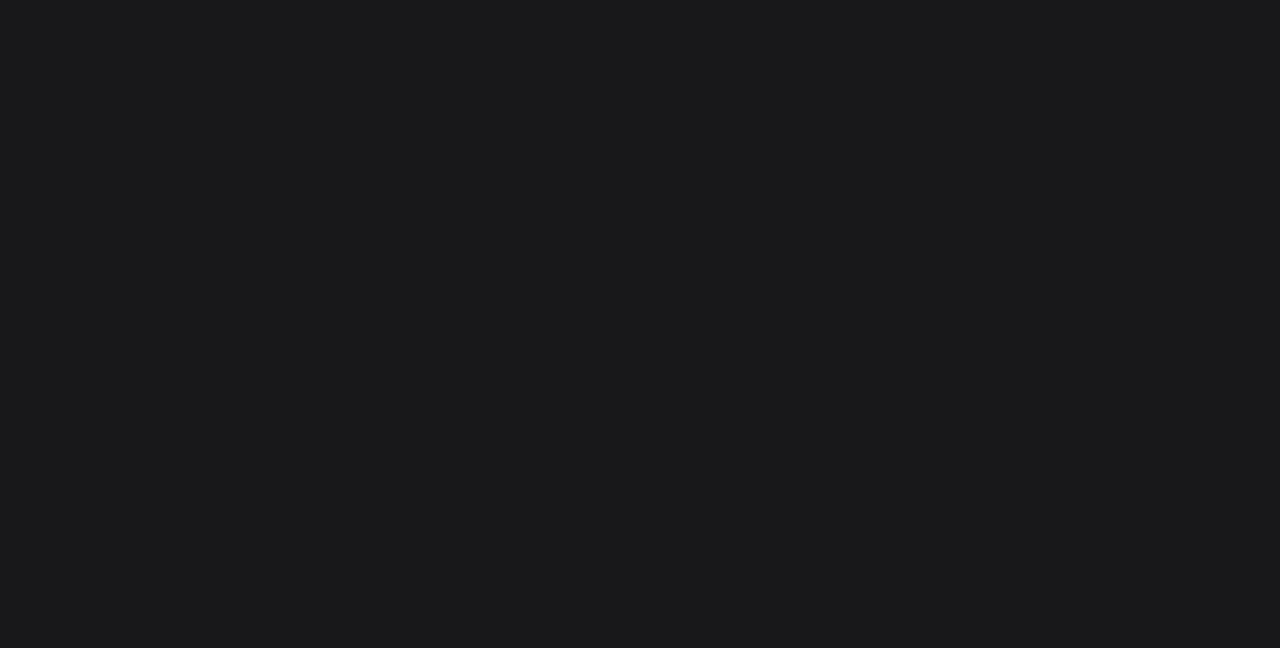
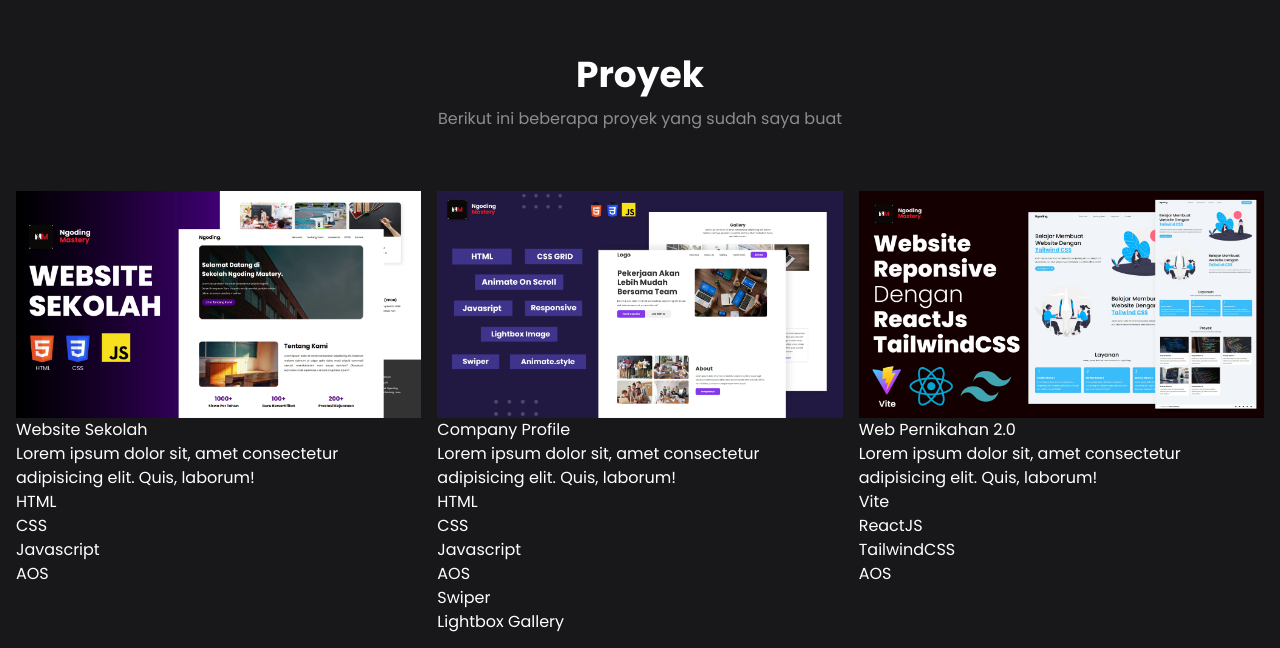
Before and after one commit to muhammadsyauqijazuli/react-portofolio, a React (Vite) app: page / in a window 1280 px wide. Shown: the part 1845-2493 px from the top of the page. Before the commit the page ends 1748 px from the top, so only its background shows below. Built offline with nearby package versions, Linux system fonts and the light colour scheme.

Commit message:
add project section

```diff
--- a/src/App.jsx
+++ b/src/App.jsx
@@ -1,5 +1,5 @@
 import DataImage from "./data";
-import { listTools } from "./data";
+import { listTools, listProyek } from "./data";
 
 
 function App() {
@@ -83,6 +83,35 @@ function App() {
         </div>
       </div>
       {/* tentang */}
+
+      {/* Proyek */}
+      <div className="proyek mt-32 py-10">
+        <h1 className="text-center text-4xl font-bold mb-2">
+          Proyek
+        </h1>
+        <p className="text-base/loose text-center opacity-50">
+            Berikut ini beberapa proyek yang sudah saya buat
+        </p>
+        <div className="proyek-box mt-14 grid grid-cols-3 gap-4">
+            {listProyek.map(proyek => (
+              <div key={proyek.id}>
+                <img src={proyek.gambar} alt="Proyek Image"/>
+                <div>
+                  <h1>{proyek.nama}</h1>
+                  <p>{proyek.desk}</p>
+                  <div>
+                    {proyek.tools.map((tool, index) => (
+                      <p key={index}>{tool}</p>
+                    ))}
+                  </div>
+                  <div></div>
+                </div>
+              </div>
+            ))}
+        </div>
+      </div>
+      {/* Proyek */}
+
     </>
 
   )
```
